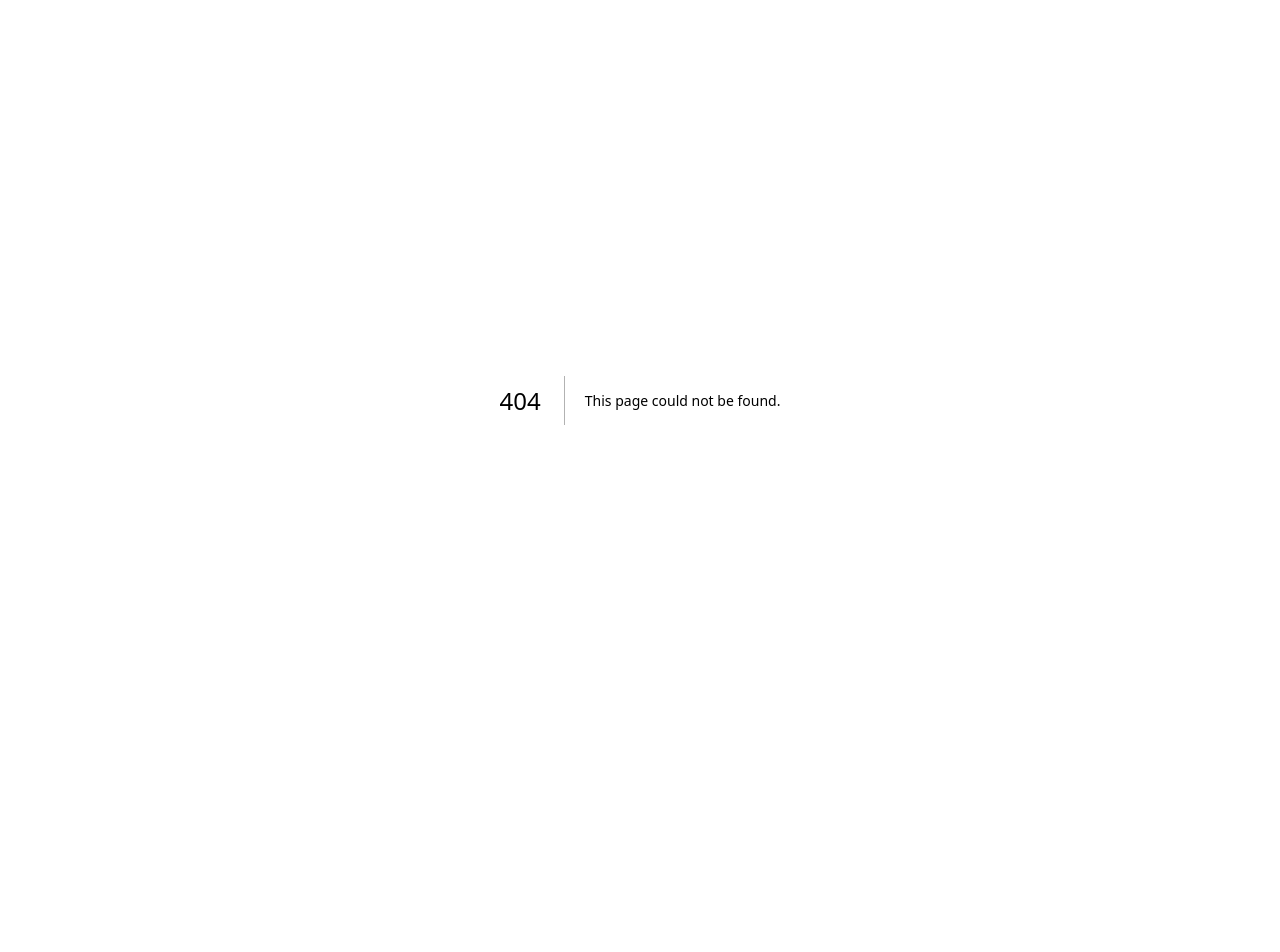
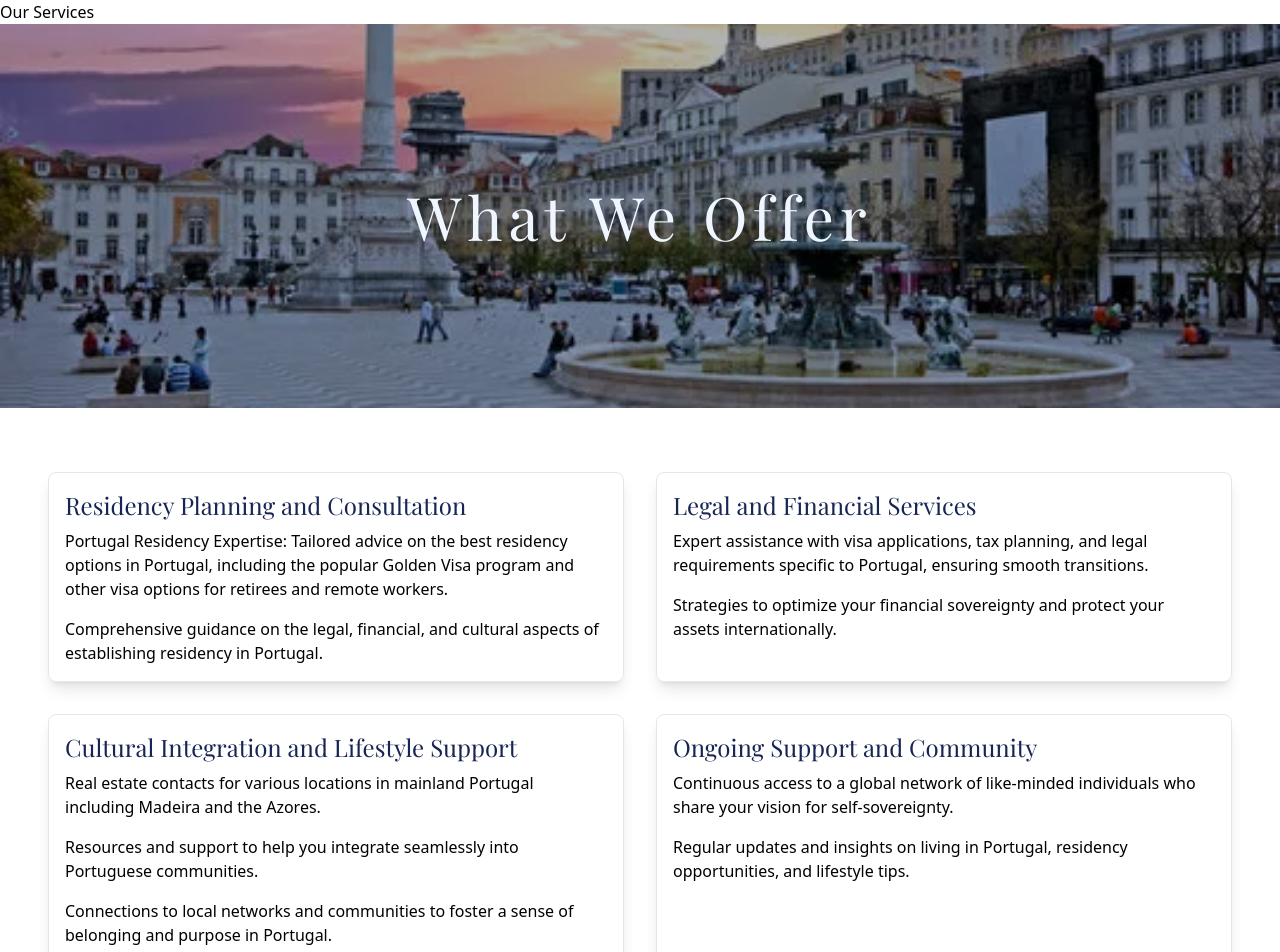
Before and after one commit to AryanJ-NYC/fpcllc, a Next.js app: page /our-services in a window 1280 px wide. Before the commit this address had no page. Shown: the top 952 px of the page. Before the commit the page ends 800 px from the top, so only its background shows below. Built offline with nearby package versions, Linux system fonts and the light colour scheme; a web font is replaced by a local one.

Commit message:
Add 'Our Services' page

```diff
--- a/src/app/layout.tsx
+++ b/src/app/layout.tsx
@@ -3,6 +3,7 @@ import type { Metadata } from 'next';
 import './globals.css';
 import { Playfair_Display } from 'next/font/google';
 import { Toaster } from 'react-hot-toast';
+import Link from 'next/link';
 
 const playfairDisplay = Playfair_Display({
   display: 'swap',
@@ -23,9 +24,11 @@ export default function RootLayout({
   return (
     <html lang="en" className={clsx(playfairDisplay.variable)}>
       <body className={clsx('min-h-screen')}>
-        {/* <header>
-          <h1>I AM LOGO</h1>
-        </header> */}
+        <header>
+          <nav>
+            <Link href="/our-services">Our Services</Link>
+          </nav>
+        </header>
         {children}
         <Toaster />
       </body>
--- /dev/null
+++ b/src/app/our-services/page.tsx
@@ -0,0 +1,94 @@
+import Image from 'next/image';
+import React from 'react';
+import whatWeOfferImg from '../../../public/what-we-offer.webp';
+
+export const OurServices = () => {
+  return (
+    <main className="min-h-full">
+      <div className="flex relative">
+        <Image
+          alt="Rossio Square"
+          className="object-cover max-h-96 w-full"
+          placeholder="blur"
+          src={whatWeOfferImg}
+        />
+        <div className="absolute top-0 left-0 w-full h-full bg-black/30" />
+        <h1 className="absolute top-1/2 left-1/2 -translate-x-1/2 -translate-y-1/2 text-5xl md:text-6xl font-serif tracking-widest text-blue-50 text-center w-full">
+          What We Offer
+        </h1>
+      </div>
+      <div className="grid grid-cols-1 md:grid-cols-2 gap-8 py-16 px-2 md:px-12">
+        <Card>
+          <H2>Residency Planning and Consultation</H2>
+          <div className="flex flex-col gap-y-4">
+            <p>
+              <span className="font-medium">Portugal Residency Expertise:</span> Tailored advice on
+              the best residency options in Portugal, including the popular Golden Visa program and
+              other visa options for retirees and remote workers.
+            </p>
+            <p>
+              Comprehensive guidance on the legal, financial, and cultural aspects of establishing
+              residency in Portugal.
+            </p>
+          </div>
+        </Card>
+        <Card>
+          <H2>Legal and Financial Services</H2>
+          <div className="flex flex-col gap-y-4">
+            <p>
+              Expert assistance with visa applications, tax planning, and legal requirements
+              specific to Portugal, ensuring smooth transitions.
+            </p>
+            <p>
+              Strategies to optimize your financial sovereignty and protect your assets
+              internationally.
+            </p>
+          </div>
+        </Card>
+        <Card>
+          <H2>Cultural Integration and Lifestyle Support</H2>
+          <div className="flex flex-col gap-y-4">
+            <p>
+              Real estate contacts for various locations in mainland Portugal including Madeira and
+              the Azores.
+            </p>
+            <p>
+              Resources and support to help you integrate seamlessly into Portuguese communities.
+            </p>
+            <p>
+              Connections to local networks and communities to foster a sense of belonging and
+              purpose in Portugal.
+            </p>
+          </div>
+        </Card>
+        <Card>
+          <H2>Ongoing Support and Community</H2>
+          <div className="flex flex-col gap-y-4">
+            <p>
+              Continuous access to a global network of like-minded individuals who share your vision
+              for self-sovereignty.
+            </p>
+            <p>
+              Regular updates and insights on living in Portugal, residency opportunities, and
+              lifestyle tips.
+            </p>
+          </div>
+        </Card>
+      </div>
+    </main>
+  );
+};
+
+const Card = (
+  props: React.DetailedHTMLProps<React.HTMLAttributes<HTMLDivElement>, HTMLDivElement>
+) => {
+  return <div className="border shadow-lg rounded-lg p-4" {...props}></div>;
+};
+
+const H2 = (
+  props: React.DetailedHTMLProps<React.HTMLAttributes<HTMLHeadingElement>, HTMLHeadingElement>
+) => {
+  return <h2 className="text-2xl font-serif text-blue-950 mb-2" {...props} />;
+};
+
+export default OurServices;
--- a/src/app/page.tsx
+++ b/src/app/page.tsx
@@ -8,21 +8,19 @@ export default function Home() {
   return (
     <main className="min-h-full">
       <HomeSection className="bg-blue-50 flex flex-col-reverse md:flex-row relative lg:pr-0 lg:pl-32 xl:pl-96 2xl:h-[80vh]">
-        <div className="flex flex-col md:absolute md:top-1/4 md:left-4 lg:left-16 xl:left-32 gap-y-6 py-12 px-16 md:py-16 md:px-8 bg-blue-950 items-center">
+        <div className="flex flex-col md:absolute md:top-1/4 md:left-4 lg:left-16 xl:left-32 gap-y-6 py-10 px-16 md:py-12 md:px-8 bg-blue-950 items-center">
           <p className="font-serif text-blue-100 text-2xl md:max-w-96">
-            The Global Leader in Residence and Citizenship by Investment
+            Welcome to First Point Consulting, LLC
           </p>
           <p className="text-blue-300 md:max-w-96">
-            Lorem ipsum dolor sit amet, consectetur adipisicing elit. Necessitatibus voluptatem
-            numquam consequatur asperiores recusandae neque, totam impedit reiciendis ea doloribus
-            placeat nihil porro esse aspernatur, qui nam, ad tenetur repellat.
+            With a focus on Portugal, we empower individuals to embrace self-sovereignty and achieve
+            multiple residencies abroad. In a rapidly changing world, the ability to navigate
+            international landscapes with confidence and independence is more crucial than ever. We
+            are dedicated to providing you with the tools, resources, and guidance needed to live a
+            life of freedom and fulfillment across borders. We specialize in establishing residency
+            in Portugal, one of Europe&apos;s most attractive destinations for expatriates and
+            digital nomads.
           </p>
-          <a
-            className="mx-auto mt-8 text-anzac-950 bg-anzac-400 px-16 py-4 rounded-sm font-serif text-xl font-medium tracking-widest"
-            href="#contact-us"
-          >
-            CONTACT US
-          </a>
         </div>
         <Image
           alt="Portugal landscape"
```
Also changed, not shown: public/what-we-offer.webp (added), 1 other file (tests, documents, lock files or other folders).
